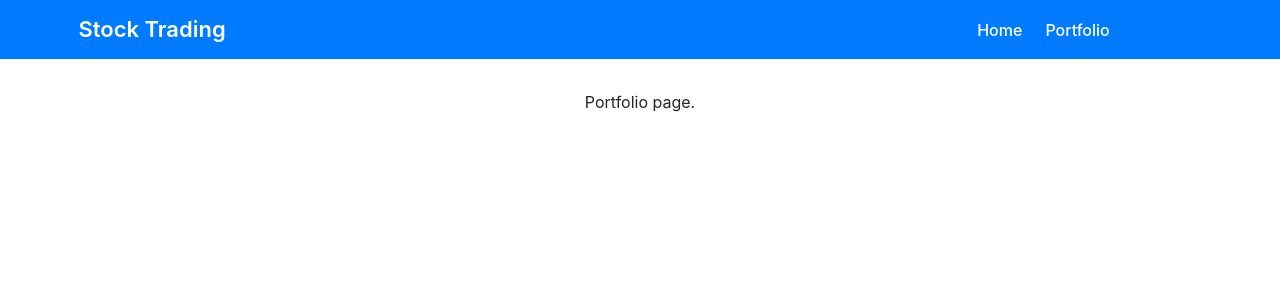
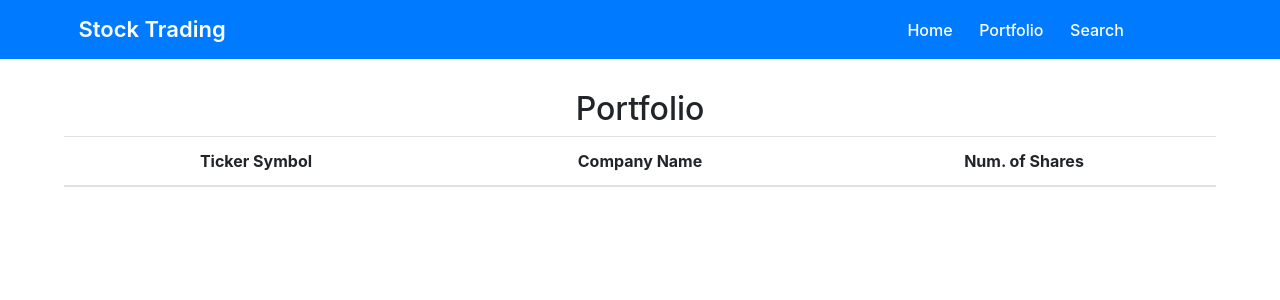
Before and after one commit to ksinger12/stock-ordering, an Angular app: page /portfolio in a window 1280 px wide. Shown: the top 300 px of the page. Built offline with nearby package versions, Linux system fonts and the light colour scheme; what ng2-charts would draw is missing.

Commit message:
created ui for portfolio page to list stocks and search page

```diff
--- a/src/app/app-routing.module.ts
+++ b/src/app/app-routing.module.ts
@@ -2,10 +2,12 @@ import { NgModule } from '@angular/core';
 import { Routes, RouterModule } from '@angular/router';
 import { HomeComponent } from './components/home/home.component';
 import { PortfolioComponent } from './components/portfolio/portfolio.component';
+import { SearchComponent } from './components/search/search.component';
 
 export const AppRoutes: Routes = [
   { path: '', component: HomeComponent },
-  { path: 'portfolio', component: PortfolioComponent}
+  { path: 'portfolio', component: PortfolioComponent },
+  { path: 'search', component: SearchComponent }
 ];
 
 @NgModule({
--- a/src/app/app.module.ts
+++ b/src/app/app.module.ts
@@ -12,13 +12,15 @@ import { AppComponent } from './app.component';
 import { NavbarComponent } from './components/navbar/navbar.component';
 import { HomeComponent } from './components/home/home.component';
 import { PortfolioComponent } from './components/portfolio/portfolio.component';
+import { SearchComponent } from 'src/app/components/search/search.component';
 
 @NgModule({
   declarations: [
     AppComponent,
     NavbarComponent,
     HomeComponent,
-    PortfolioComponent
+    PortfolioComponent,
+    SearchComponent
   ],
   imports: [
     BrowserModule,
--- a/src/app/components/navbar/navbar.component.html
+++ b/src/app/components/navbar/navbar.component.html
@@ -13,6 +13,9 @@
               <li class="nav-item active navbarList">
                   <a routerLink="/portfolio" class="nav-link">Portfolio</a>
               </li>
+              <li class="nav-item active navbarList">
+                <a routerLink="/search" class="nav-link">Search</a>
+              </li>
           </ul>
         </div>
       </nav>
--- a/src/app/components/portfolio/portfolio.component.html
+++ b/src/app/components/portfolio/portfolio.component.html
@@ -1,3 +1,13 @@
 <div class="heading">
-    <p>Portfolio page.</p>
+    <h2>Portfolio</h2>
+
+    <table class="table">
+        <thead>
+            <tr>
+                <th scope="col">Ticker Symbol</th>
+                <th scope="col">Company Name</th>
+                <th scope="col">Num. of Shares</th>
+            </tr>
+        </thead>
+    </table>
 </div>
--- /dev/null
+++ b/src/app/components/search/search.component.css
@@ -0,0 +1,18 @@
+form {
+    margin: 4rem;
+    text-align: center;
+}
+
+input {
+    width: 100%;
+    font-size: 30px;
+    margin-top: 2rem;
+}
+
+.search-btn {
+    margin: 2rem;
+    padding: 20px 60px 20px 60px;
+    border: none;
+    background-color: rgb(79, 200, 79);
+    font-weight: bold;
+}
--- /dev/null
+++ b/src/app/components/search/search.component.html
@@ -0,0 +1,4 @@
+<form id="form">
+    <input type="search" id="query" name="q" placeholder="Seach Stock Name or Ticker Symbol">
+    <button class="search-btn">Search</button>
+</form>
--- /dev/null
+++ b/src/app/components/search/search.component.ts
@@ -0,0 +1,15 @@
+import { Component, OnInit } from '@angular/core';
+
+@Component({
+  selector: 'app-search',
+  templateUrl: './search.component.html',
+  styleUrls: ['./search.component.css']
+})
+export class SearchComponent implements OnInit {
+
+  constructor() { }
+
+  ngOnInit() {
+  }
+
+}
```
Also changed, not shown: 2 other files (tests, documents, lock files or other folders).
